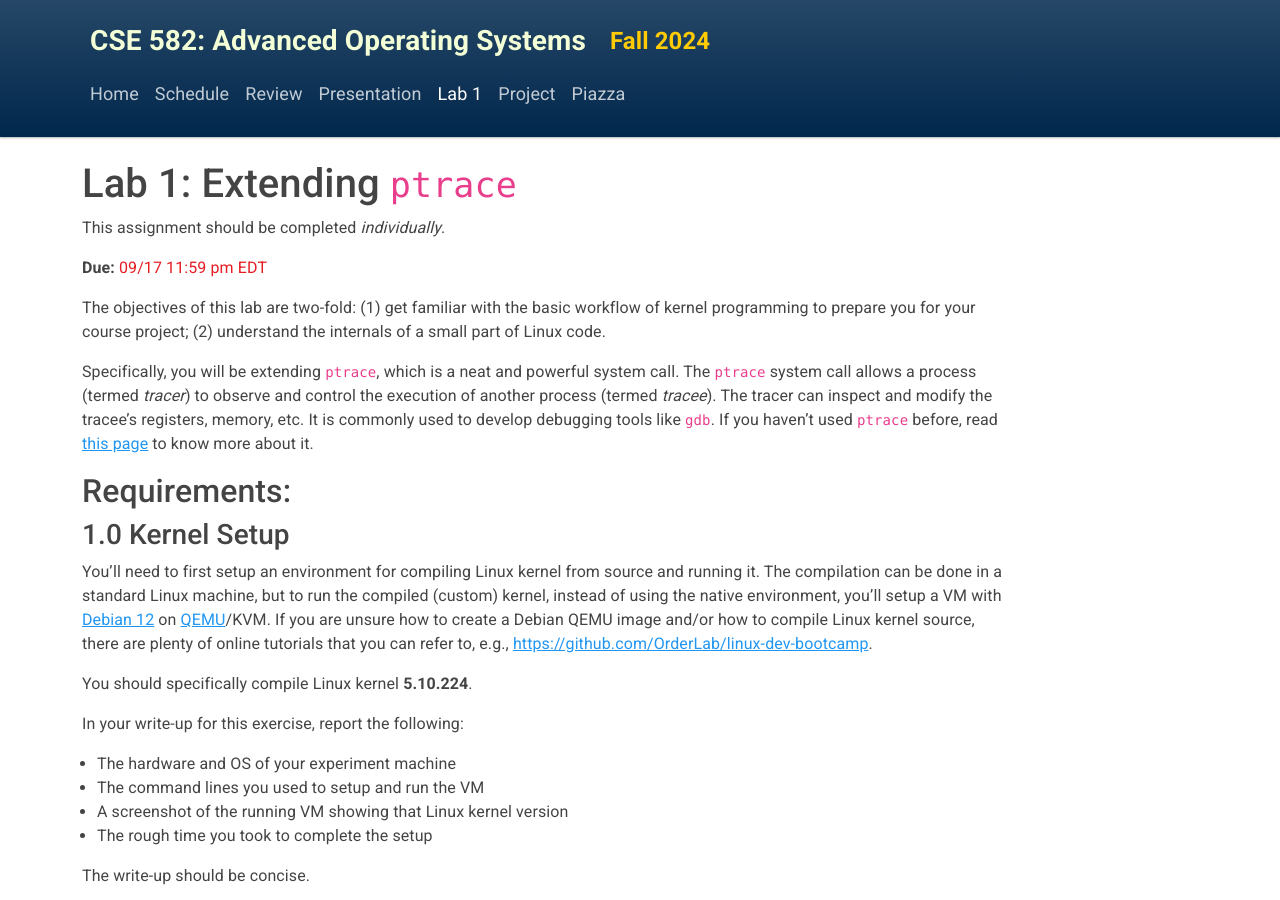
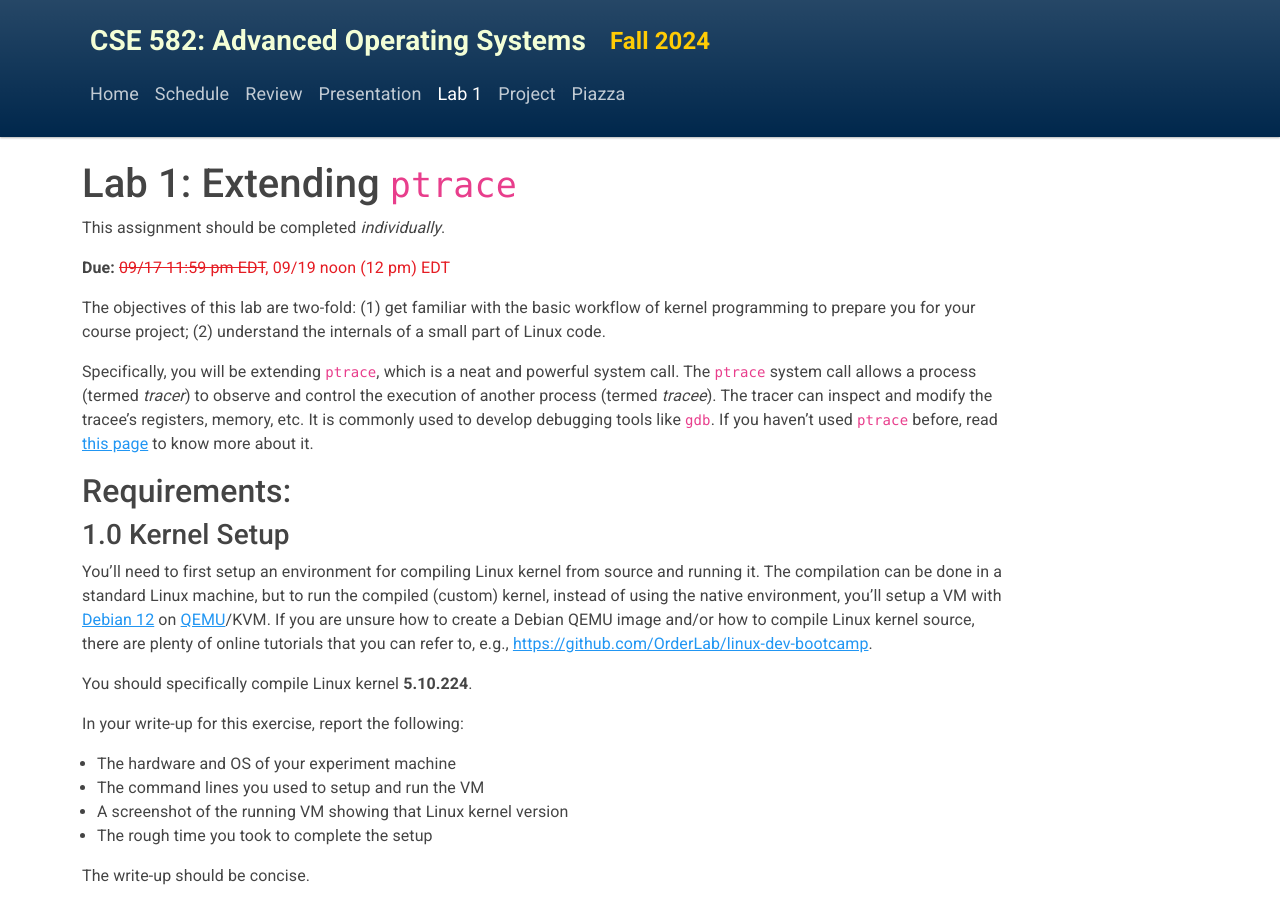
Before and after one commit to eecs582/eecs582.github.io, a Jekyll site: the page built from lab1.md, in a window 1280 px wide and 900 px high. Built offline with Jekyll 4.4.1, drawn with Linux system fonts in a browser that asks for light colours.

Commit message:
update lab 1 deadline

```diff
--- a/lab1.md
+++ b/lab1.md
@@ -9,7 +9,7 @@ This assignment should be completed <i>individually</i>.
 </p>
 
 <p>
-<strong>Due: </strong><span class="text-danger">09/17 11:59 pm EDT</span>
+<strong>Due: </strong><span class="text-danger"><s>09/17 11:59 pm EDT</s>, 09/19 noon (12 pm) EDT</span>
 </p>
 
 The objectives of this lab are two-fold: (1) get familiar with the basic workflow of kernel programming to prepare you for your course project; (2) understand the internals of a small part of Linux code.
```
